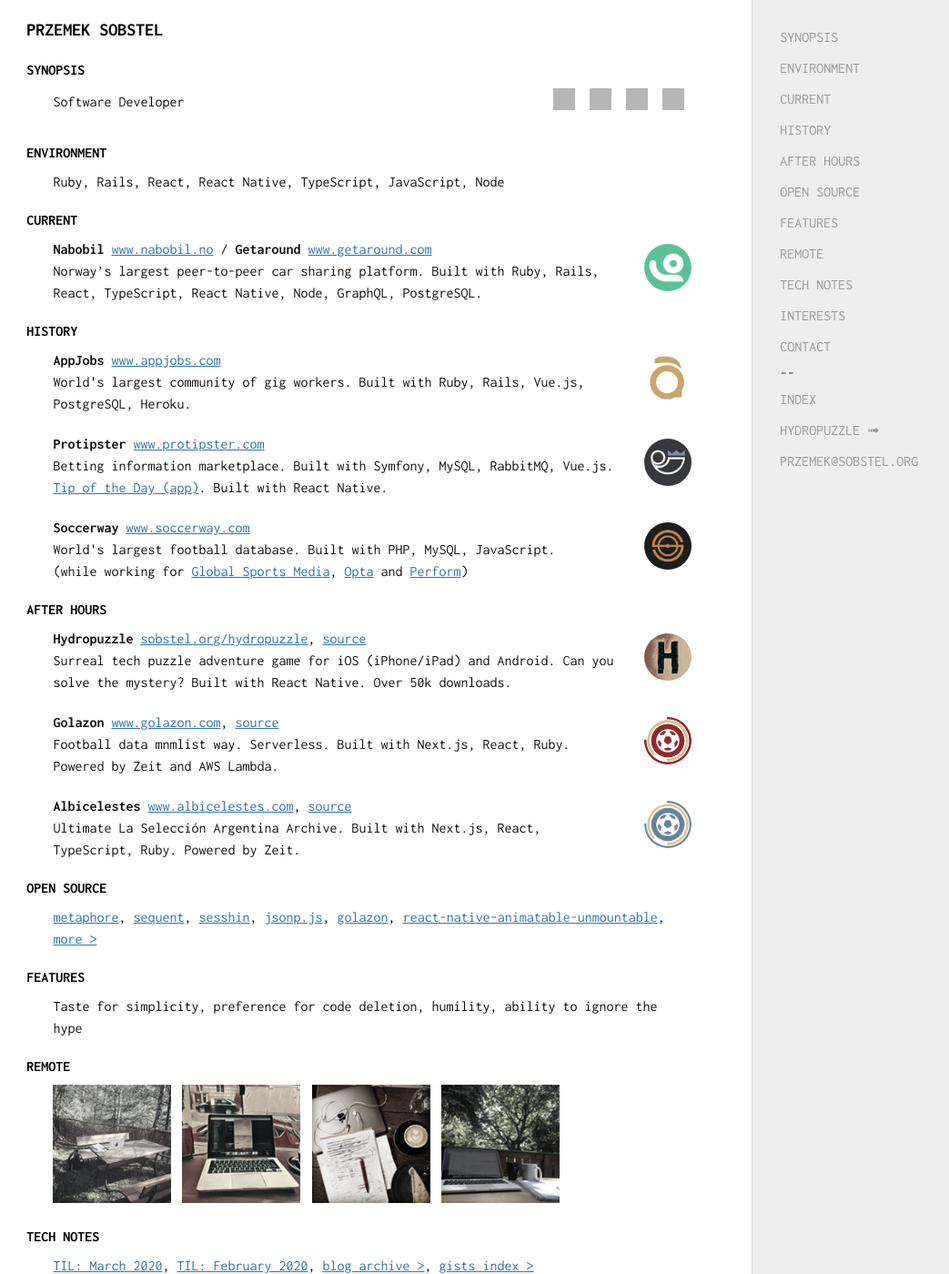
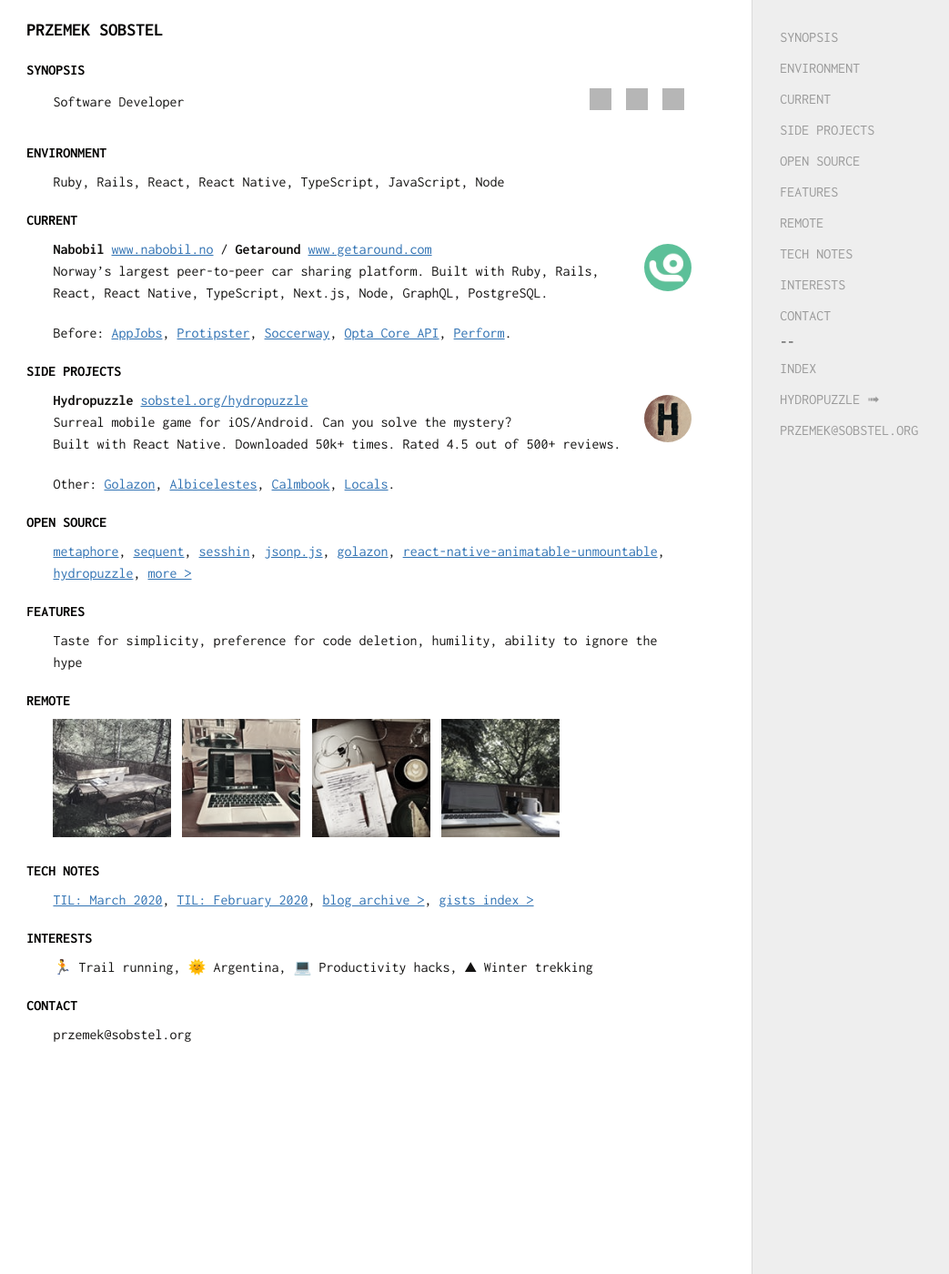
Before and after one commit to sobstel/sobstel.github.com, a Jekyll site: the page built from index.html, in a window 1280 px wide and 1400 px high. Shown: the whole window at 91% size, without its empty margins (0-1043 px from the left). Built offline with Jekyll 4.4.1, drawn with Linux system fonts in a browser that asks for light colours; some of the changed text lies outside the part shown; grey boxes are pictures that could not be loaded.

Commit message:
Many of life's failures are people who did not realize how close they were to success when they gave up

```diff
--- a/index.html
+++ b/index.html
@@ -8,8 +8,7 @@
     <a href="#SYNOPSIS">SYNOPSIS</a>
     <a href="#ENVIRONMENT">ENVIRONMENT</a>
     <a href="#CURRENT">CURRENT</a>
-    <a href="#HISTORY">HISTORY</a>
-    <a href="#AFTER-HOURS">AFTER HOURS</a>
+    <a href="#SIDE-PROJECTS">SIDE PROJECTS</a>
     <a href="#OPEN-SOURCE">OPEN SOURCE</a>
     <a href="#FEATURES">FEATURES</a>
     <a href="#REMOTE">REMOTE</a>
@@ -36,9 +35,11 @@
     <a href="https://www.linkedin.com/in/sobstel/" class="icon" target="_blank">
       <img src="https://unpkg.com/simple-icons@latest/icons/linkedin.svg" />
     </a>
+    <!--
     <a href="https://stackoverflow.com/users/219272/sobstel" class="icon" target="_blank">
       <img src="https://unpkg.com/simple-icons@latest/icons/stackoverflow.svg" />
     </a>
+    -->
     <a href="https://www.instagram.com/sobsteldev/" class="icon" target="_blank">
       <img src="https://unpkg.com/simple-icons@latest/icons/instagram.svg" />
     </a>
@@ -68,67 +69,24 @@
 </div>
 
 
-<h2 id="HISTORY">HISTORY</h2>
+<p>Before:
+<a href="https://www.appjobs.com/" target="_blank">AppJobs</a>,
+<a href="https://www.protipster.com/" target="_blank">Protipster</a>,
+<a href="https://www.soccerway.com/" target="_blank">Soccerway</a>,
+<a href="https://www.optasports.com/" target="_blank">Opta Core API</a>,
+<a href="https://www.statsperform.com/" target="_blank">Perform</a>.</p>
 
-<div class="project">
-  <p class="project__info">
-    <strong>AppJobs</strong>
-    <a href="https://www.appjobs.com/" title="AppJobs" target="_blank">www.appjobs.com</a><br />
-    World's largest community of gig workers.
-    Built with Ruby, Rails, Vue.js, PostgreSQL, Heroku.
-  </p>
-  <a href="https://www.appjobs.com" class="project__icon" target="_blank">
-    <img src="/img/project-logos/appjobs.png" />
-  </a>
-</div>
-
-
-
-
-<div class="project">
-  <p class="project__info">
-    <strong>Protipster</strong>
-    <a href="https://www.protipster.com/" title="Protipster" target="_blank">www.protipster.com</a><br />
-    Betting information marketplace. Built with Symfony, MySQL, RabbitMQ, Vue.js.<br />
-    <a href="https://appadvice.com/app/dans-tip-of-the-day/1281243051" target="_blank">Tip of the Day (app)</a>.
-    Built with React Native.
-  </p>
-  <a href="https://www.protipster.com/" class="project__icon" target="_blank">
-    <img src="/img/project-logos/protipster.png" />
-  </a>
-</div>
-
-
-
-
-<div class="project">
-  <p class="project__info">
-    <strong>Soccerway</strong>
-    <a href="https://www.soccerway.com/" title="Soccerway" target="_blank">www.soccerway.com</a><br />
-    World's largest football database.
-    Built with PHP, MySQL, JavaScript.<br />
-    (while working for
-      <a href="http://www.globalsportsmedia.com" target="_blank">Global Sports Media</a>,
-      <a href="https://www.optasports.com/" target="_blank">Opta</a> and
-      <a href="https://www.statsperform.com/" target="_blank">Perform</a>)
-  </p>
-  <a href="https://www.soccerway.com/" class="project__icon" target="_blank">
-    <img src="/img/project-logos/soccerway.png" />
-  </a>
-</div>
-
-
-<h2 id="AFTER-HOURS">AFTER HOURS</h2>
+<h2 id="SIDE-PROJECTS">SIDE PROJECTS</h2>
 
 <div class="project">
   <p class="project__info">
     <strong>Hydropuzzle</strong>
-    <a href="/hydropuzzle/" title="Hydropuzzle" target="_blank">sobstel.org/hydropuzzle</a>,
-    <a href="https://github.com/hydropuzzle/" target="_blank">source</a><br />
-    Surreal tech puzzle adventure game for iOS (iPhone/iPad) and Android.
-    Can you solve the mystery?
+    <a href="/hydropuzzle/" title="Hydropuzzle" target="_blank">sobstel.org/hydropuzzle</a><br />
+    Surreal mobile game for iOS/Android.
+    Can you solve the mystery?<br />
     Built with React Native.
-    Over 50k downloads.
+    Downloaded 50k+ times.
+    Rated 4.5 out of 500+ reviews.
   </p>
   <a href="/hydropuzzle/" class="project__icon" target="_blank">
     <img src="/img/project-logos/hydro.jpg" />
@@ -136,39 +94,11 @@
 </div>
 
 
-
-
-<div class="project">
-  <p class="project__info">
-    <strong>Golazon</strong>
-    <a href="https://golazon.com/" title="Golazon" target="_blank">www.golazon.com</a>,
-    <a href="https://github.com/sobstel/golazon/" target="_blank">source</a><br />
-    Football data mnmlist way. Serverless.
-    Built with Next.js, React, Ruby.
-    Powered by Zeit and AWS Lambda.
-  </p>
-  <a href="https://golazon.com/" class="project__icon" target="_blank">
-    <img src="/img/project-logos/logo.svg" />
-  </a>
-</div>
-
-
-
-
-<div class="project">
-  <p class="project__info">
-    <strong>Albicelestes</strong>
-    <a href="https://albicelestes.com/" title="Albicelestes" target="_blank">www.albicelestes.com</a>,
-    <a href="https://github.com/sobstel/albicelestes/" target="_blank">source</a><br />
-    Ultimate La Selección Argentina Archive.
-    Built with Next.js, React, TypeScript, Ruby.
-    Powered by Zeit.
-  </p>
-  <a href="https://albicelestes.com/" class="project__icon" target="_blank">
-    <img src="/img/project-logos/albicelestes.png" />
-  </a>
-</div>
-
+<p>Other:
+<a href="https://golazon.com/" target="_blank">Golazon</a>,
+<a href="https://albicelestes.com/" target="_blank">Albicelestes</a>,
+<a href="https://calmbook.now.sh/" target="_blank">Calmbook</a>,
+<a href="https://locals.now.sh/" target="_blank">Locals</a>.</p>
 
 <h2 id="OPEN-SOURCE">OPEN SOURCE</h2>
 
@@ -208,10 +138,10 @@
 
 <h2 id="INTERESTS">INTERESTS</h2>
 
-<p>🏃 Trail running<br />
-🌞 Argentina<br />
-💻 Productivity hacks<br />
-⛰ Winter trekking<br /></p>
+<p>🏃 Trail running,
+🌞 Argentina,
+💻 Productivity hacks,
+⛰ Winter trekking</p>
 
 <h2 id="CONTACT">CONTACT</h2>
 
```
Also changed, not shown: other parts of index.html (+1 -1 lines), _data/other_repos.yml (+10 -10 lines), _data/popular_repos.yml (+8 -2 lines), _drafts/til-april-2020.md (added, +17 -0 lines), 3 other files.
